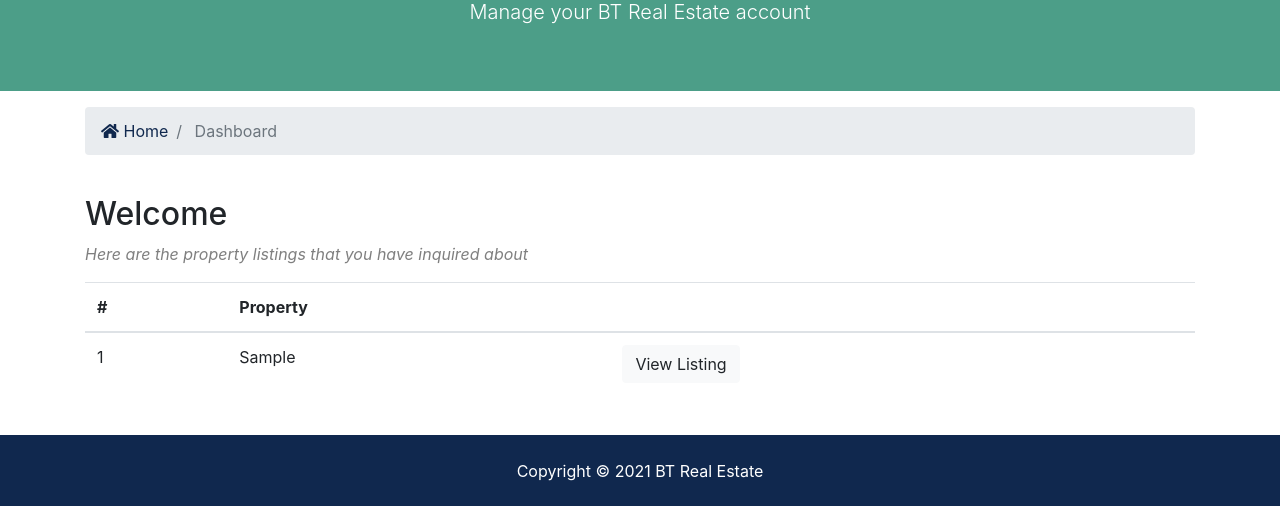
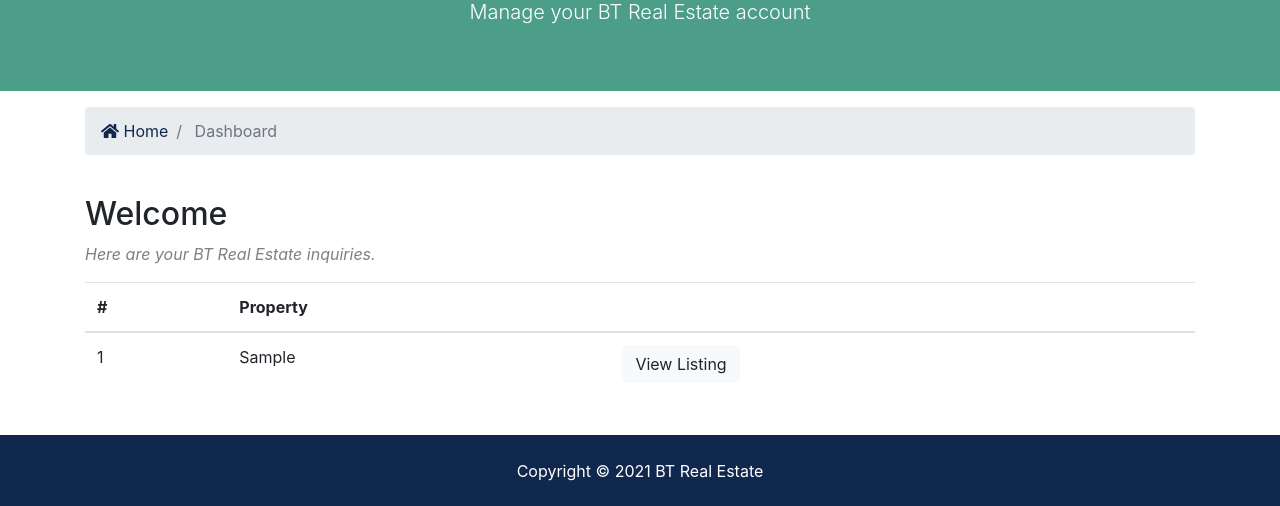
Before and after one commit to oybek703/btre-django, a Django app: template templates/accounts/dashboard.html in a window 1280 px wide. Shown: the part 254-760 px from the top of the page. Run offline with Django 3.2, Linux system fonts and the light colour scheme; the template is opened without the code that fills it: values that come from a table or form of the project are taken from there, others are empty; tables that the repository leaves empty hold one stand-in row (values such as "Sample post"); some libraries are stand-ins or nearby versions.

Commit message:
change in user dashboard

```diff
--- a/templates/accounts/dashboard.html
+++ b/templates/accounts/dashboard.html
@@ -35,7 +35,7 @@
         <div class="col-md-12">
           <h2>Welcome {{ user.first_name }}</h2>
           {% if contacts %}
-              <p class="font-italic text-black-50">Here are the property listings that you have inquired about</p>
+              <p class="font-italic text-black-50">Here are your BT Real Estate inquiries.</p>
               <table class="table">
             <thead>
               <tr>
```
